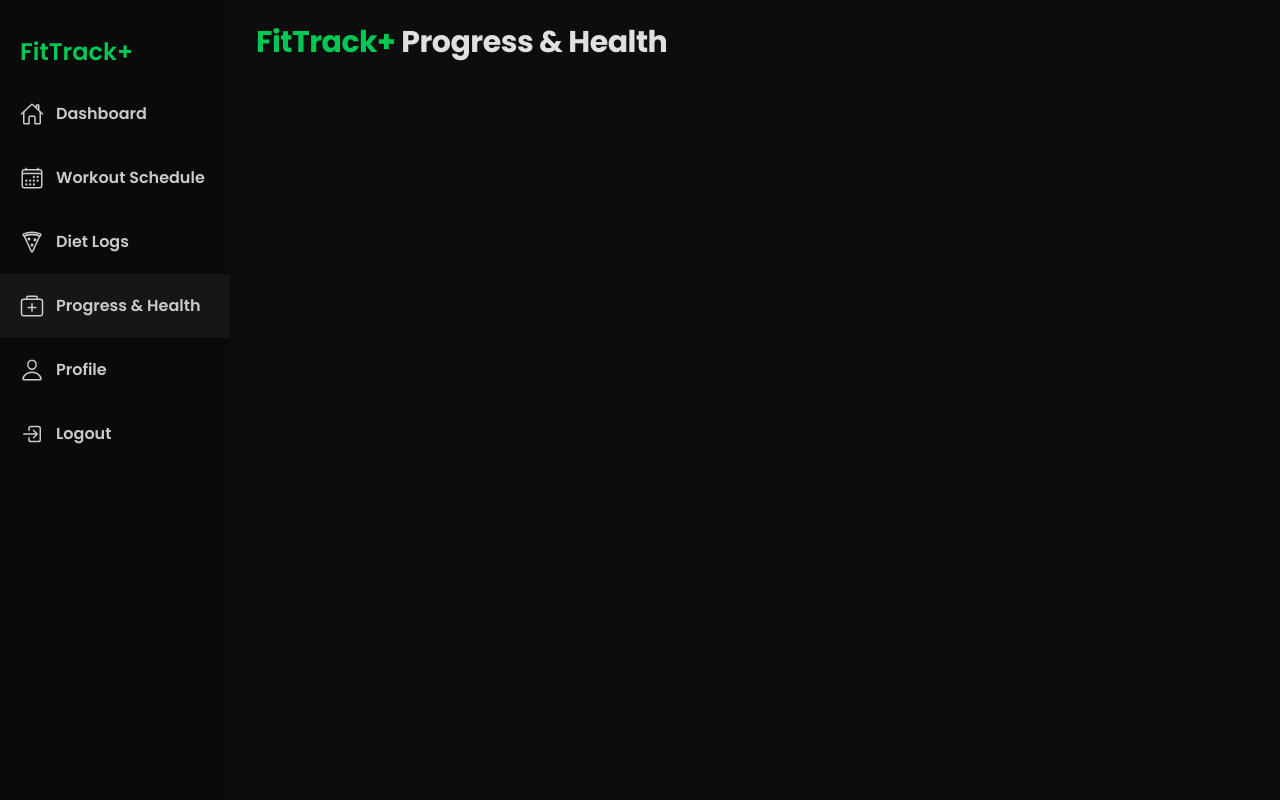
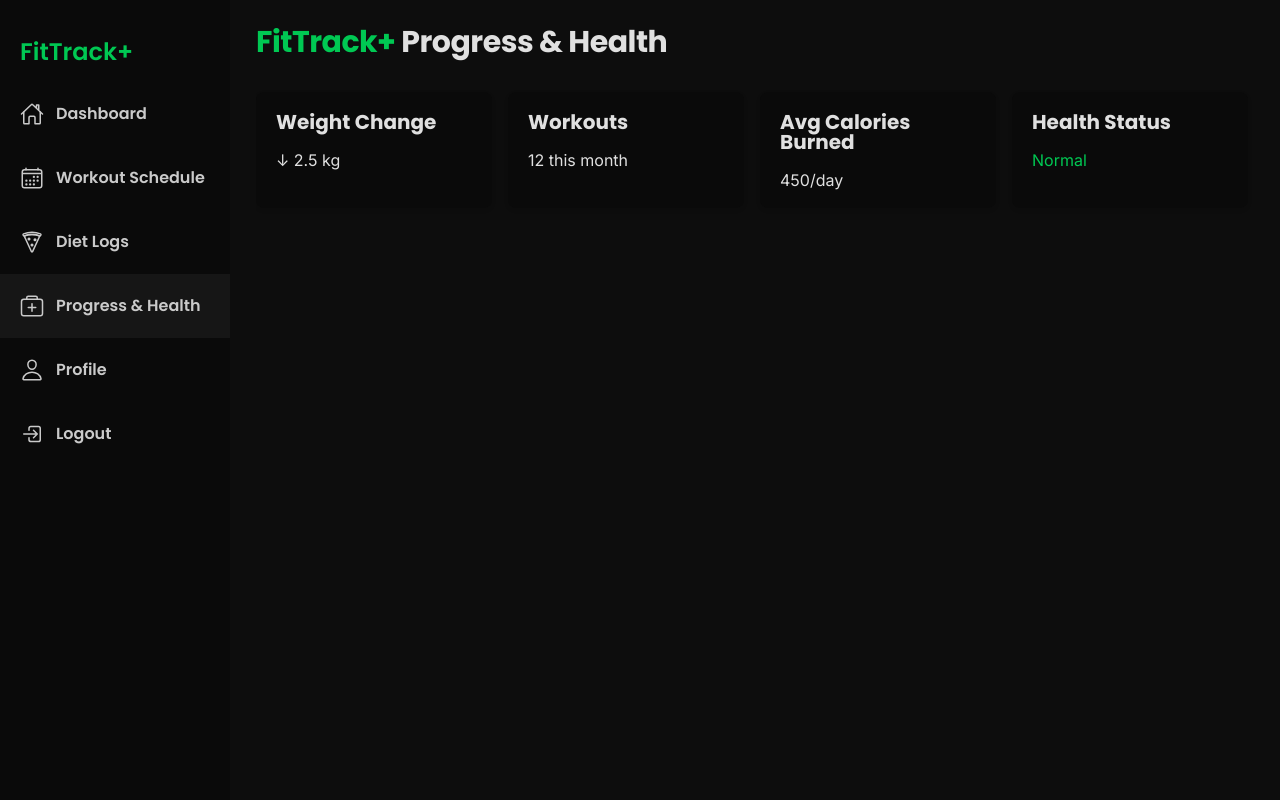
Before and after one commit to okrt12/fitness-tracking-system, a PHP site: page /pages/progresshealth.php in a window 1280 px wide. Run offline with PHP 8.4, Linux system fonts and the light colour scheme.

Commit message:
add and style the progress and health status cards

```diff
--- a/assets/css/progresshealth.css
+++ b/assets/css/progresshealth.css
@@ -13,3 +13,20 @@
 .progress-header {
   margin-top: 2.4rem;
 }
+
+/* ******************************** main ************************************** */
+.progress-status__container {
+  padding-left: 0 !important;
+  display: grid;
+  grid-template-columns: repeat(4, 1fr);
+  gap: 1.6rem;
+  margin-bottom: 3rem;
+}
+
+.progress-status__container div {
+  gap: 1rem;
+}
+
+.health-status {
+  color: var(--primary-color) !important;
+}
--- a/pages/progresshealth.php
+++ b/pages/progresshealth.php
@@ -109,7 +109,24 @@
         <h3 class="heading-tertiary progress-header">
           <span class="heading-color">FitTrack+</span> Progress & Health
         </h3>
-        <div class="status-container"></div>
+        <div class="progress-status__container container">
+          <div class="cards flex-col status-cards">
+            <h3 class="cards-header">Weight Change</h3>
+            <p class="cards-description normal-text">↓ 2.5 kg</p>
+          </div>
+          <div class="cards flex-col status-cards">
+            <h3 class="cards-header">Workouts</h3>
+            <p class="cards-description normal-text">12 this month</p>
+          </div>
+          <div class="cards flex-col status-cards">
+            <h3 class="cards-header">Avg Calories Burned</h3>
+            <p class="cards-description normal-text">450/day</p>
+          </div>
+          <div class="cards flex-col status-cards">
+            <h3 class="cards-header">Health Status</h3>
+            <p class="health-status cards-description normal-text">Normal</p>
+          </div>
+        </div>
       </div>
     </main>
 
```
